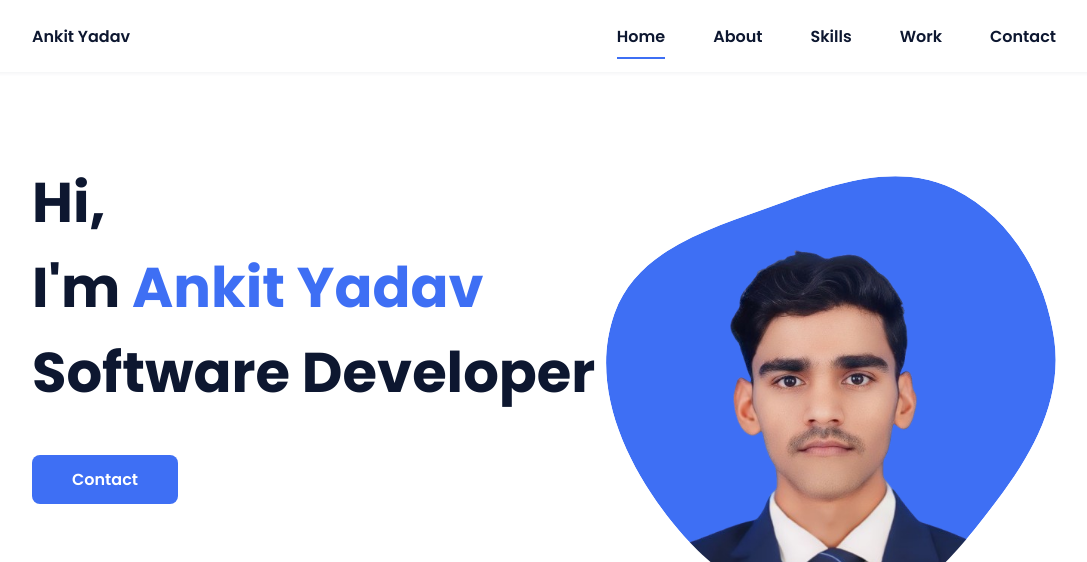
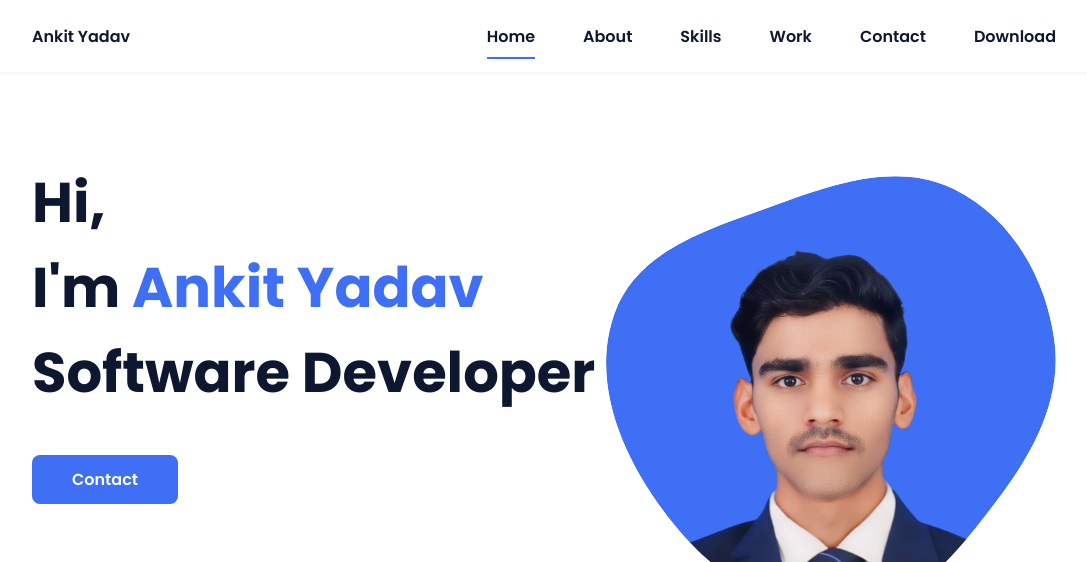
Before and after one commit to 03yadavankit/portfolio, a plain HTML site: page index.html in a window 1280 px wide. Shown: the top 562 px of the page, without its empty margins (96-1183 px from the left). Drawn offline with nearby package versions, Linux system fonts and the light colour scheme.

Commit message:
Update index.html
Added download

```diff
--- a/index.html
+++ b/index.html
@@ -21,6 +21,7 @@
                     <li class="nav__item"><a href="#skills" class="nav__link">Skills</a></li>
                     <li class="nav__item"><a href="#work" class="nav__link">Work</a></li>
                     <li class="nav__item"><a href="#contact" class="nav__link">Contact</a></li>
+                    <li class="nav__item"><a href="https://drive.google.com/file/d/1xiuv6bIO4huwicBSwLGvln_f5JaXjXWB/view?usp=sharing" class="nav__link">Download</a></li>
                 </ul>
             </div>
             <div class="nav__toggle" id="nav-toggle">
```
